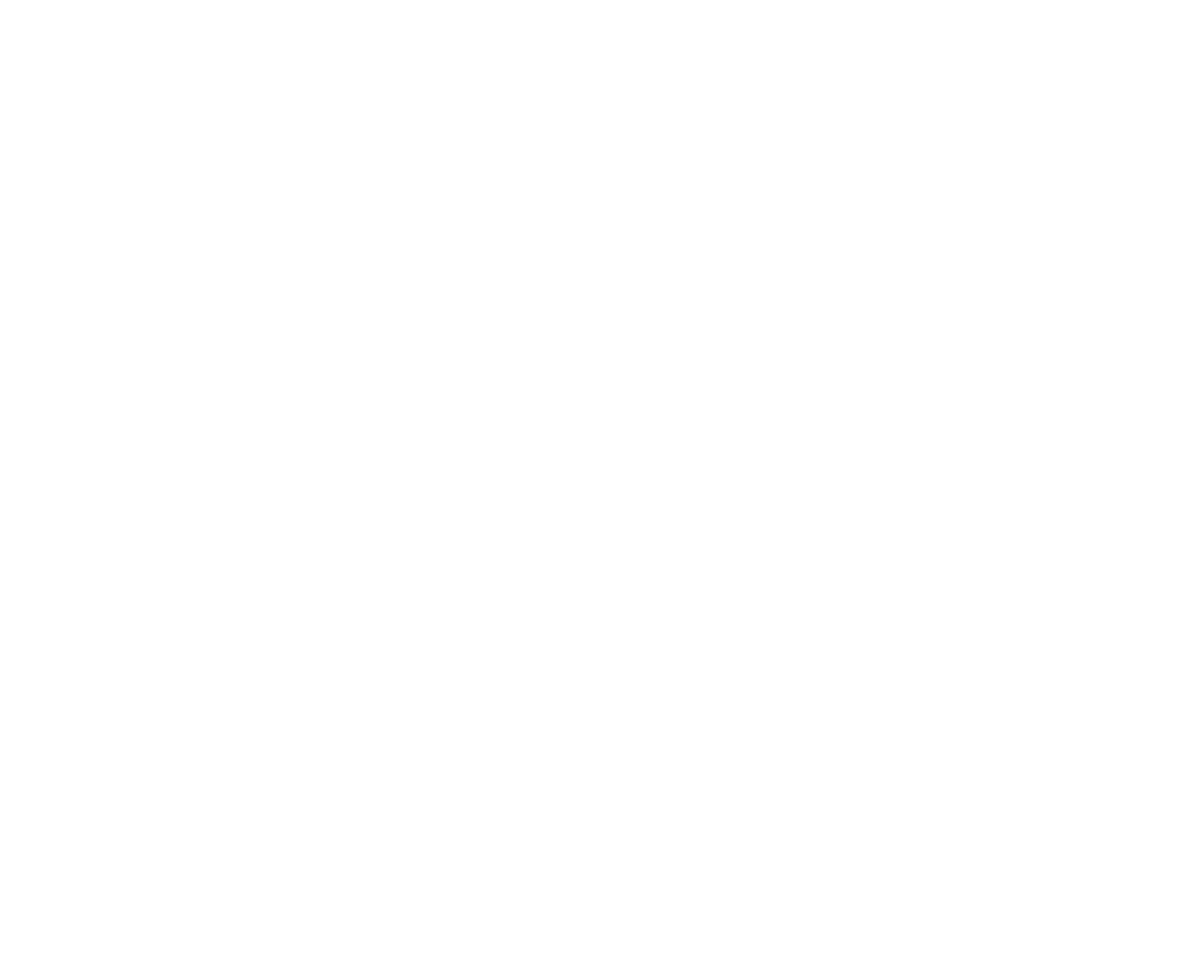
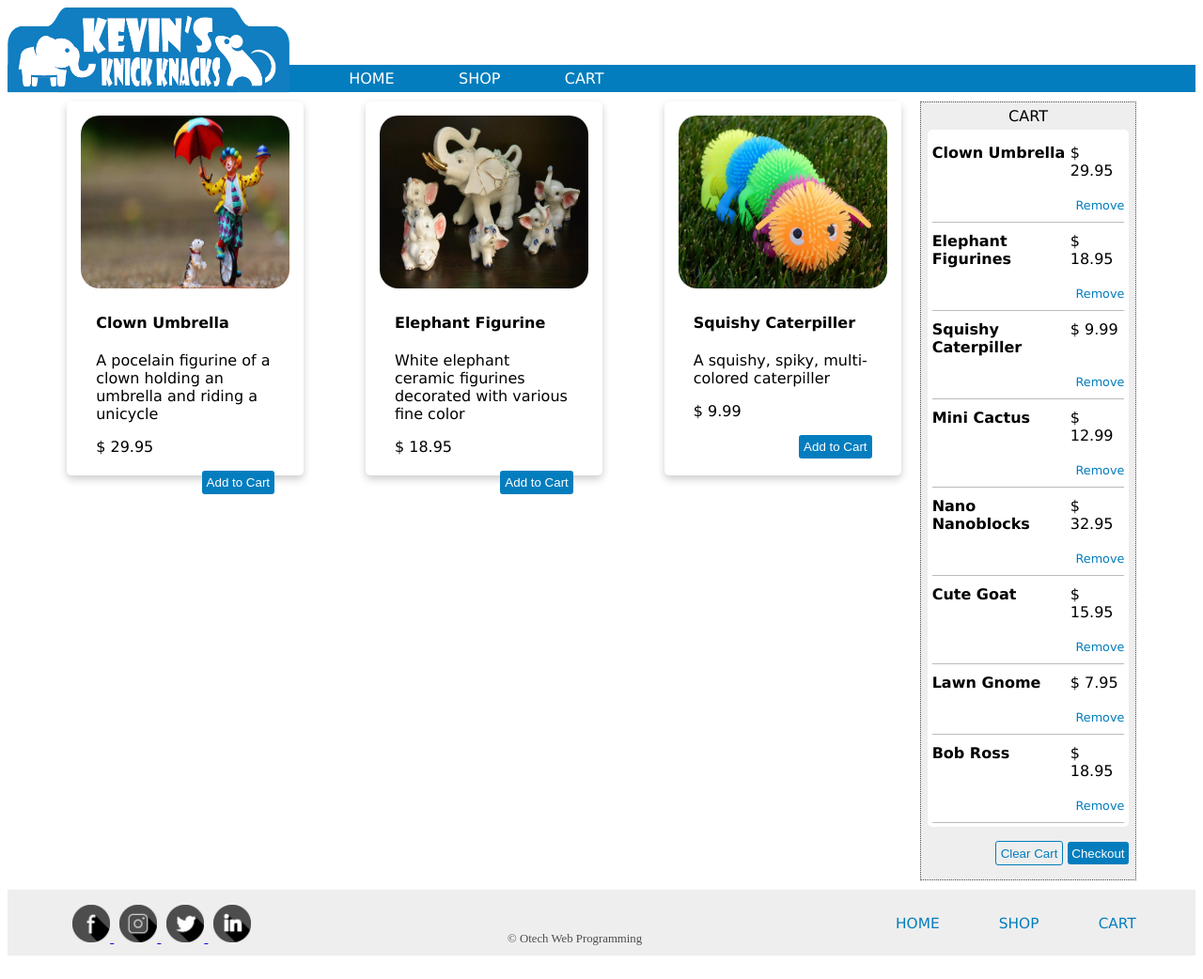
Before and after one commit to Ryan-Bush3/ShoppingExperience, a plain HTML site: page shop.html in a window 1280 px wide. Shown: the whole page at 94% size. Before the commit the page ends 800 px from the top, so only its background shows below. Drawn offline with Linux system fonts and the light colour scheme.

Commit message:
created the shop page with the 3 cards and the cart area to the right and added css to style it

```diff
--- a/shop.html
+++ b/shop.html
@@ -0,0 +1,212 @@
+<!DOCTYPE html>
+<html lang="en">
+<head>
+    <meta charset="UTF-8">
+    <meta http-equiv="X-UA-Compatible" content="IE=edge">
+    <meta name="viewport" content="width=device-width, initial-scale=1.0">
+    <title>Shop - Kevin's Knick knacks</title>
+    <link rel="stylesheet" href="style.css">
+</head>
+<body>
+    <header>
+        <a href="index.html"><img src="images/KevinsKnickKnacksLogo_037DBE.png" alt="header photo"></a>
+    </header>
+        <nav>
+            <div id="links">
+                <a href="index.html">HOME</a>
+                <a href="shop.html">SHOP</a>
+                <a href="cart.html">CART</a>
+            </div>
+        </nav>
+    </header>
+    <main>
+        <aside>
+            <div id="sideBarHeading">
+                CART
+            </div>
+            <div id="sideBarContainer">
+                <div class="tableRow">
+                    <div class="tableCell">
+                        Clown Umbrella
+                    </div>
+                    <div class="tableCell">
+                        &dollar; 29.95
+                    </div>
+                </div>
+                <div class="tableRow">
+                    <div class="tableCell borderBottom">
+
+                    </div>
+                    <a class="tableCell removeLink borderBottom" href="#">Remove</a>
+                </div>
+
+                <div class="tableRow">
+                    <div class="tableCell">
+                        Elephant Figurines
+                    </div>
+                    <div class="tableCell">
+                        &dollar; 18.95
+                    </div>
+                </div>
+                <div class="tableRow">
+                    <div class="tableCell borderBottom">
+
+                    </div>
+                    <a class="tableCell removeLink borderBottom" href="#">Remove</a>
+                </div>
+
+                <div class="tableRow">
+                    <div class="tableCell">
+                        Squishy Caterpiller
+                    </div>
+                    <div class="tableCell">
+                        &dollar; 9.99
+                    </div>
+                </div>
+                <div class="tableRow">
+                    <div class="tableCell borderBottom">
+
+                    </div>
+                    <a class="tableCell removeLink borderBottom" href="#">Remove</a>
+                </div>
+
+                <div class="tableRow">
+                    <div class="tableCell">
+                        Mini Cactus
+                    </div>
+                    <div class="tableCell">
+                        &dollar; 12.99
+                    </div>
+                </div>
+                <div class="tableRow">
+                    <div class="tableCell borderBottom">
+
+                    </div>
+                    <a class="tableCell removeLink borderBottom" href="#">Remove</a>
+                </div>
+
+                <div class="tableRow">
+                    <div class="tableCell">
+                        Nano Nanoblocks
+                    </div>
+                    <div class="tableCell">
+                        &dollar; 32.95
+                    </div>
+                </div>
+                <div class="tableRow">
+                    <div class="tableCell borderBottom">
+
+                    </div>
+                    <a class="tableCell removeLink borderBottom" href="#">Remove</a>
+                </div>
+
+                <div class="tableRow">
+                    <div class="tableCell">
+                        Cute Goat
+                    </div>
+                    <div class="tableCell">
+                        &dollar; 15.95
+                    </div>
+                </div>
+                <div class="tableRow">
+                    <div class="tableCell borderBottom">
+
+                    </div>
+                    <a class="tableCell removeLink borderBottom" href="#">Remove</a>
+                </div>
+
+                <div class="tableRow">
+                    <div class="tableCell">
+                        Lawn Gnome
+                    </div>
+                    <div class="tableCell">
+                        &dollar; 7.95
+                    </div>
+                </div>
+                <div class="tableRow">
+                    <div class="tableCell borderBottom">
+
+                    </div>
+                    <a class="tableCell removeLink borderBottom" href="#">Remove</a>
+                </div>
+
+                <div class="tableRow">
+                    <div class="tableCell">
+                        Bob Ross
+                    </div>
+                    <div class="tableCell">
+                        &dollar; 18.95
+                    </div>
+                </div>
+                <div class="tableRow">
+                    <div class="tableCell borderBottom">
+
+                    </div>
+                    <a class="tableCell removeLink borderBottom" href="#">Remove</a>
+                </div>
+            </div>
+            <div id="cartButtons">
+                <button id="clearCartButton">Clear Cart</button>
+                <button id="checkoutButton">Checkout</button>
+            </div>
+        </aside>
+        <div id="mainContentContainer">
+            <div id="cardContainer">
+                <div id="cardNumber1" class="card">
+                    <img src="images/shop/thumbnails/ClownUmbrella_Thumb.jpg" alt="">
+                    <div class="cardText">
+                        <h4>Clown Umbrella</h4>
+                        <p>A pocelain figurine of a clown holding an umbrella and riding a unicycle</p>
+                        <p>&dollar; 29.95</p>
+                        <button class="cartButton">Add to Cart</button>
+                    </div>
+                </div>
+
+                <div id="cardNumber2" class="card">
+                    <img src="images/shop/thumbnails/ElephantFigurines_Thumb.jpg" alt="">
+                    <div class="cardText">
+                        <h4>Elephant Figurine</h4>
+                        <p>White elephant ceramic figurines decorated with various fine color</p>
+                        <p>&dollar; 18.95</p>
+                        <button class="cartButton">Add to Cart</button>
+                    </div>
+                </div>
+
+                <div id="cardNumber3" class="card">
+                    <img src="images/shop/thumbnails/SquishyCaterpillar_Thumb.jpg" alt="">
+                    <div class="cardText">
+                        <h4>Squishy Caterpiller</h4>
+                        <p>A squishy, spiky, multi-colored caterpiller</p>
+                        <p>&dollar; 9.99</p>
+                        <button class="cartButton">Add to Cart</button>
+                    </div>
+                </div>
+            </div>
+        </div>
+    </main>
+    <footer>
+        <div id="socialMediaLinks">
+            <a href="#">
+                <img src="images/facebook.png" alt="Facebook Icon">
+            </a>
+            <a href="#">
+                <img src="images/instagram.png" alt="instagram Icon">
+            </a>
+            <a href="#">
+                <img src="images/twitter.png" alt="Twitter Icon">
+            </a>
+            <a href="#">
+                <img src="images/linkedin.png" alt="Linkedin Icon">
+            </a>
+        </div>
+        <div id="footerNav">
+            <a href="cart.html">CART</a>
+            <a href="shop.html">SHOP</a>
+            <a href="index.html">HOME</a>
+        </div>
+        <div id="copyright">
+            &copy Otech Web Programming
+        </div>
+    </footer>
+</body>
+</html>
--- a/style.css
+++ b/style.css
@@ -111,3 +111,77 @@ footer {
     font-family: italic;
     padding: 35px;
 }
+.tableRow {
+    display: table-row;
+}
+.tableCell {
+    display: table-cell;
+    padding-top: 10px;
+    padding-bottom: 10px;
+    padding-right: 0;
+    padding-left: 0;
+}
+.tableCell:first-child {
+    font-weight: bold;
+}
+#cartButtons {
+    text-align: right;
+    padding-top: 15px;
+    padding-right: 3%;
+    padding-bottom: 0;
+    padding-left: 0;
+}
+#cartButtons button {
+    background-color: #037dbe;
+    border: none;
+    border-radius: 3px;
+    color: #ffffff;
+    padding: 2%;
+    cursor: pointer;
+}
+#cartButtons #clearCartButton {
+    background-color: #eeeeee;
+    border: 1px solid #037dbe;
+    color: #037dbe;
+}
+.borderBottom {
+    border-bottom: 1px solid #bbbbbb;
+}
+.removeLink {
+    text-align: right;
+    font-size: 80%;
+    color: #037dbe;
+}
+#cardContainer {
+    display: flex;
+    justify-content: space-between;
+    flex-wrap: wrap;
+}
+.card {
+    box-shadow: 0 4px 8px 0 rgba(0, 0, 0, 0.2);
+    transition: 0.3s;
+    width: 25%;
+    border-radius: 5px;
+    padding: 15px;
+    margin-bottom: 40px;
+}
+.card:hover {
+    box-shadow: 0 8px 16px 0 rgba(0, 0, 0, 0.2);
+}
+.card img {
+    border-radius: 20px;
+    width: 100%;
+    height: 50%;
+}
+.cardText {
+    padding: 2px 16px 2px 16px;
+}
+.cardText button {
+    float: right;
+    background-color: #037dbe;
+    color: #ffffff;
+    border: none;
+    padding: 5px;
+    border-radius: 3px;
+    cursor: pointer;
+}
```
